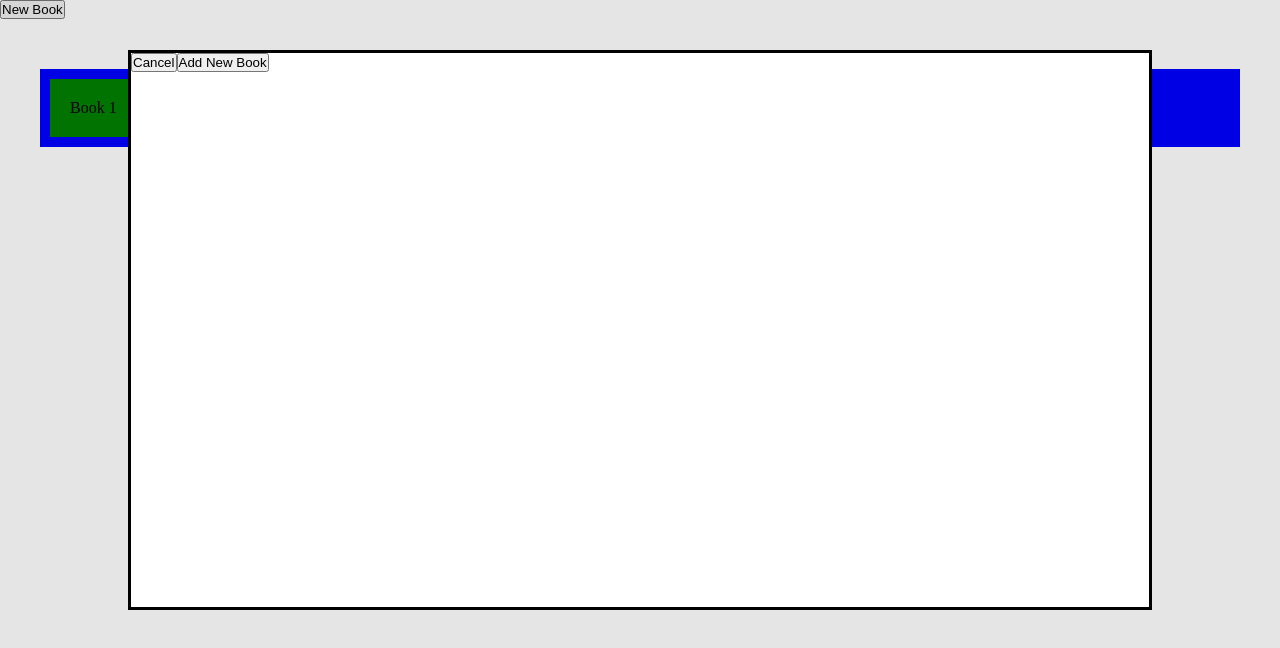
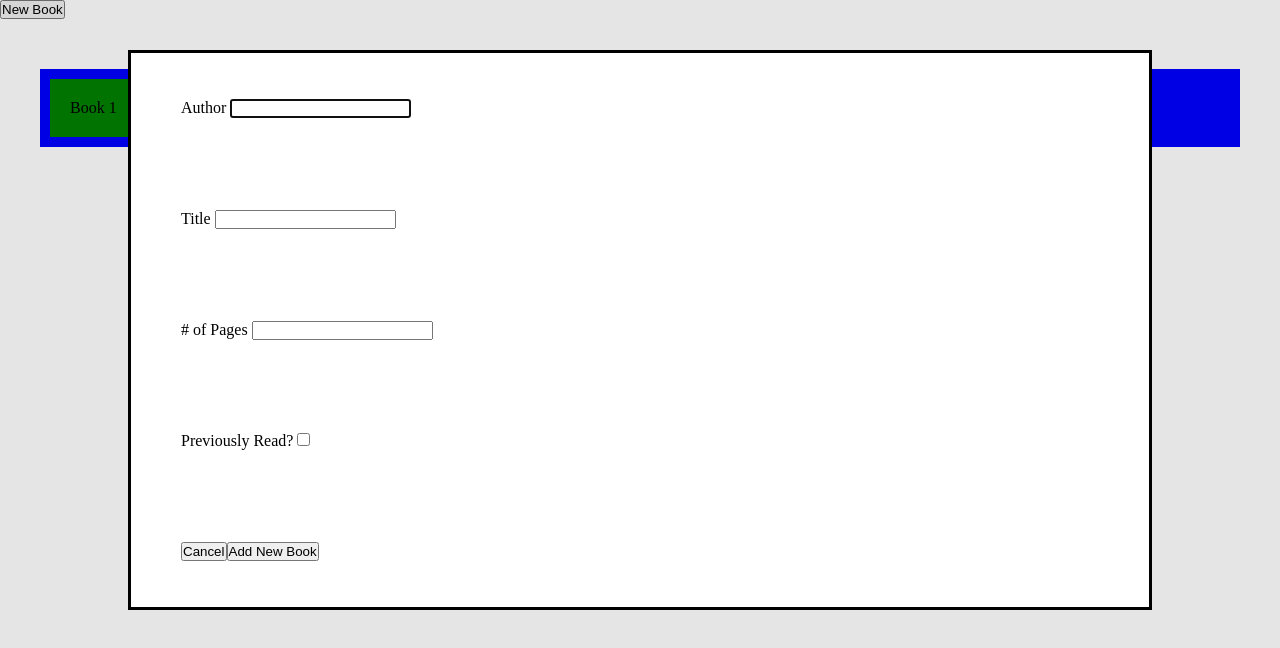
Before and after one commit to Winderator/odin-library, a plain HTML site: page index.html in a window 1280 px wide. Both pictures are taken after a click on the button "New Book". Drawn offline with Linux system fonts and the light colour scheme.

Commit message:
Add additional form inputs

```diff
--- a/index.html
+++ b/index.html
@@ -11,6 +11,10 @@
     <button id="new-book">New Book</button>
     <dialog id="new-book-dialog">
         <form id="new-book-form">
+            <label>Author <input></label>
+            <label>Title <input></label>
+            <label># of Pages <input type="number"></label>
+            <label>Previously Read? <input type="checkbox"></label>
 
             <div class="form-buttons">
                 <button id="close-form" type="button">Cancel</button>
--- a/javascript.js
+++ b/javascript.js
@@ -35,3 +35,8 @@ document.getElementById('close-form').addEventListener('click', () => {
     newBookForm.reset()
     newBookDialog.close()
 })
+
+document.getElementById('submit-form').addEventListener('click', (e) => {
+    console.log(e)
+    e.preventDefault()
+})
--- a/styles.css
+++ b/styles.css
@@ -20,6 +20,7 @@
 
 #new-book-dialog {
     margin: 50px auto 0 auto;
+    padding: 0 50px 0 50px;
     width: 80%;
     height: 70%;
 }
@@ -29,7 +30,7 @@
     width: 100%;
     display: flex;
     flex-direction: column;
-    justify-content: space-between;
+    justify-content: space-around;
 }
 
 .form-buttons {
```
